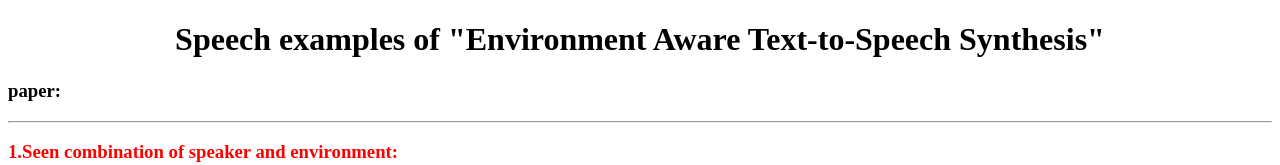
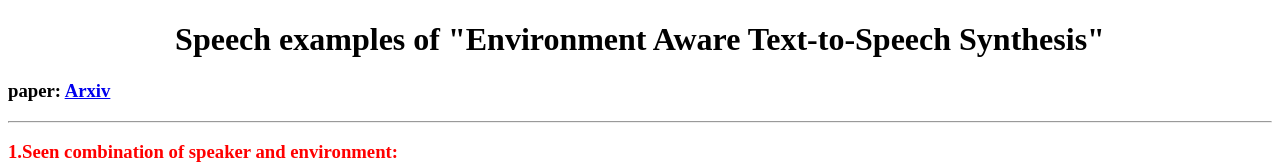
Before and after one commit to daxintan-cuhk/Environment-Aware-TTS, a plain HTML site: page index.html in a window 1280 px wide. Shown: the top 165 px of the page. Drawn offline with Linux system fonts and the light colour scheme.

Commit message:
Update index.html

```diff
--- a/index.html
+++ b/index.html
@@ -7,7 +7,7 @@
 <body>
 <h1 align='center'>Speech examples of "Environment Aware Text-to-Speech Synthesis"</h1>
 <h3>
-    paper:
+    paper: <a href="https://arxiv.org/abs/2110.03887">Arxiv</a>
 </h3>
 
 <hr><h3><span style="color:red">1.Seen combination of speaker and environment:</span><br>
```
